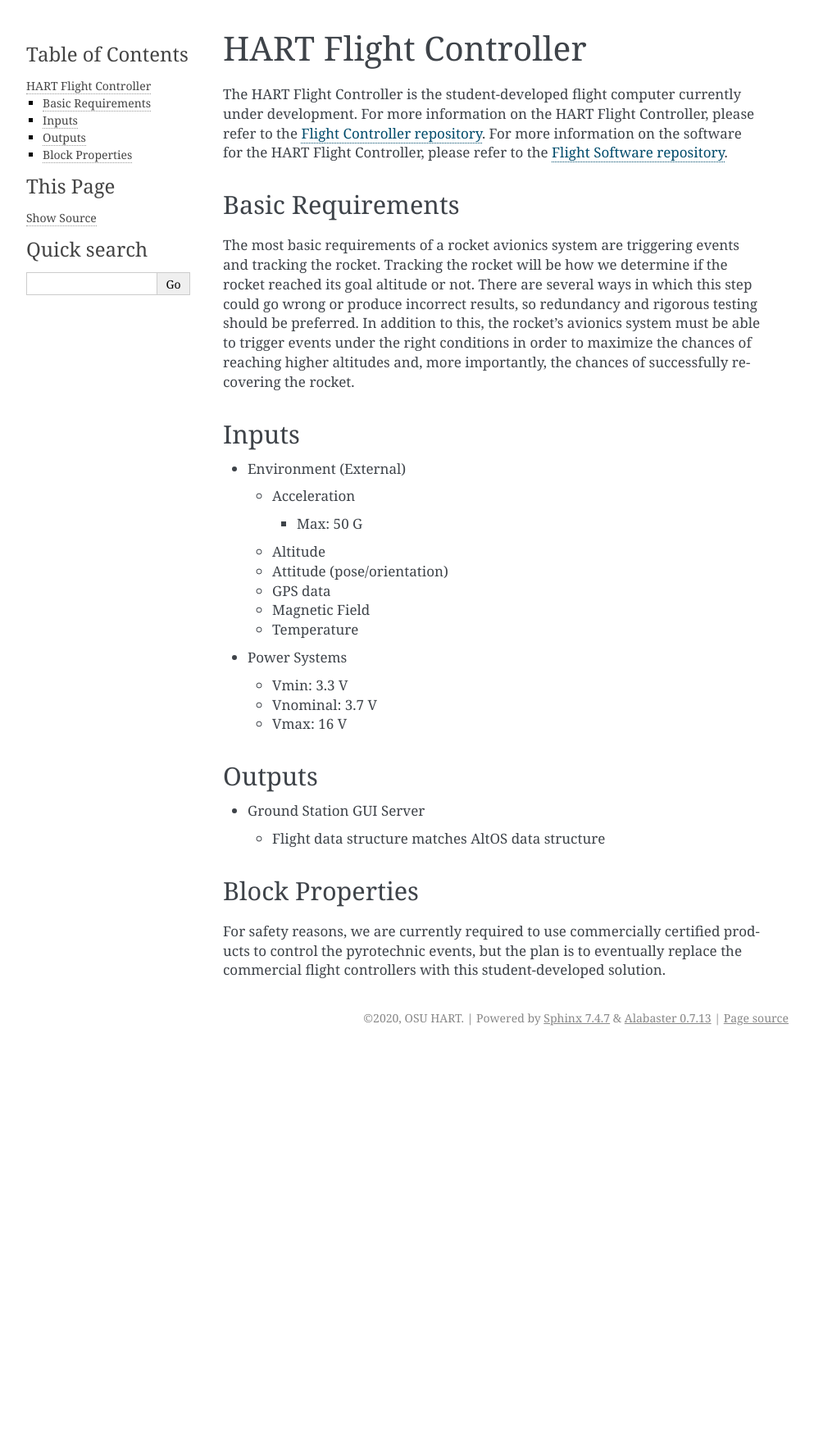
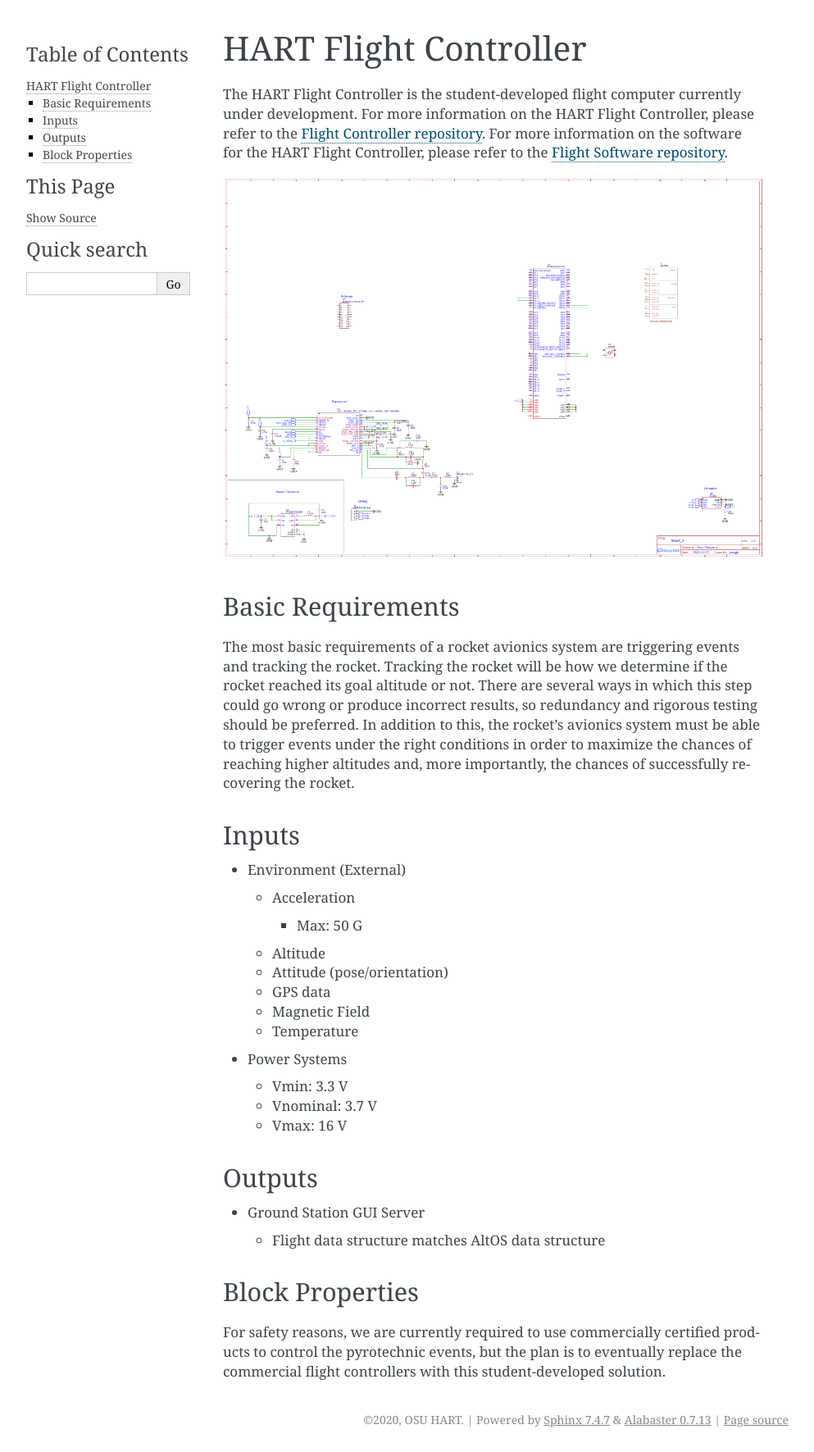
Before and after one commit to HART-Avionics/docs, a Sphinx documentation site: the page built from docs/project_structure/1.0_avionics/1.2_payload/1.2.2_HART_flight_controller/FlightController.md, in a window 1280 px wide. Shown: the whole page at 82% size, without its empty margins (148-1141 px from the left). Built offline with Sphinx 7.4.7, drawn with Linux system fonts in a browser that asks for light colours; pages that are not in the unit, such as notebooks, are missing from menus; before the commit the page ends 1281 px from its top, so only the background shows below that.

Commit message:
Add picture of schematic for the Flight Controller

```diff
--- a/docs/project_structure/1.0_avionics/1.2_payload/1.2.2_HART_flight_controller/FlightController.md
+++ b/docs/project_structure/1.0_avionics/1.2_payload/1.2.2_HART_flight_controller/FlightController.md
@@ -34,3 +36,4 @@ For safety reasons, we are currently required to use commercially certified prod
 <!-- Links -->
 [hardware-repository]: https://github.com/HART-Avionics/OSU-HART-Flight-Controller
 [software-repository]: https://github.com/HART-Avionics/OSU-HART-Flight-Software
+[schematic]:../../../../images/schematic.png "Schematic"
```
Also changed, not shown: other parts of docs/project_structure/1.0_avionics/1.2_payload/1.2.2_HART_flight_controller/FlightController.md (+2 -0 lines), docs/images/schematic.png (added).
